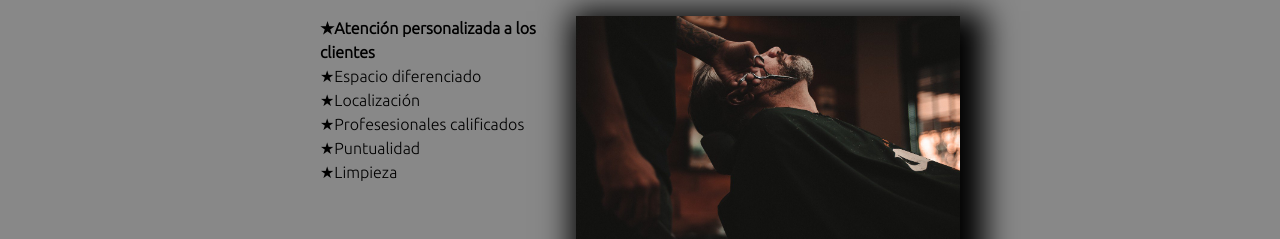
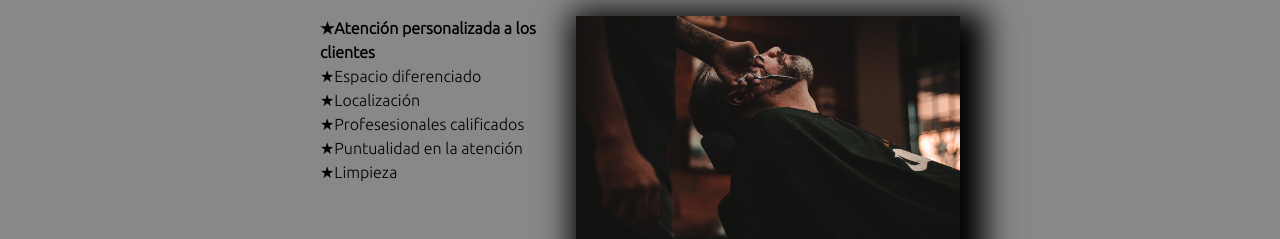
Before and after one commit to criseijas/Barber-a-Alura, a plain HTML site: page index.html in a window 1280 px wide. Shown: the part 1700-1939 px from the top of the page. Drawn offline with Linux system fonts and the light colour scheme.

Commit message:
se corrigio un item de la lista diferenciales

```diff
--- a/index.html
+++ b/index.html
@@ -64,7 +64,7 @@
                         <li class="items">Espacio diferenciado</li>
                         <li class="items">Localización</li>
                         <li class="items">Profesesionales calificados</li>
-                        <li class="items">Puntualidad</li>
+                        <li class="items">Puntualidad en la atención</li>
                         <li class="items">Limpieza</li>
                     </ul><img src="diferenciales/diferenciales.jpg" class="imagen-diferenciales">
                 </div>
```
